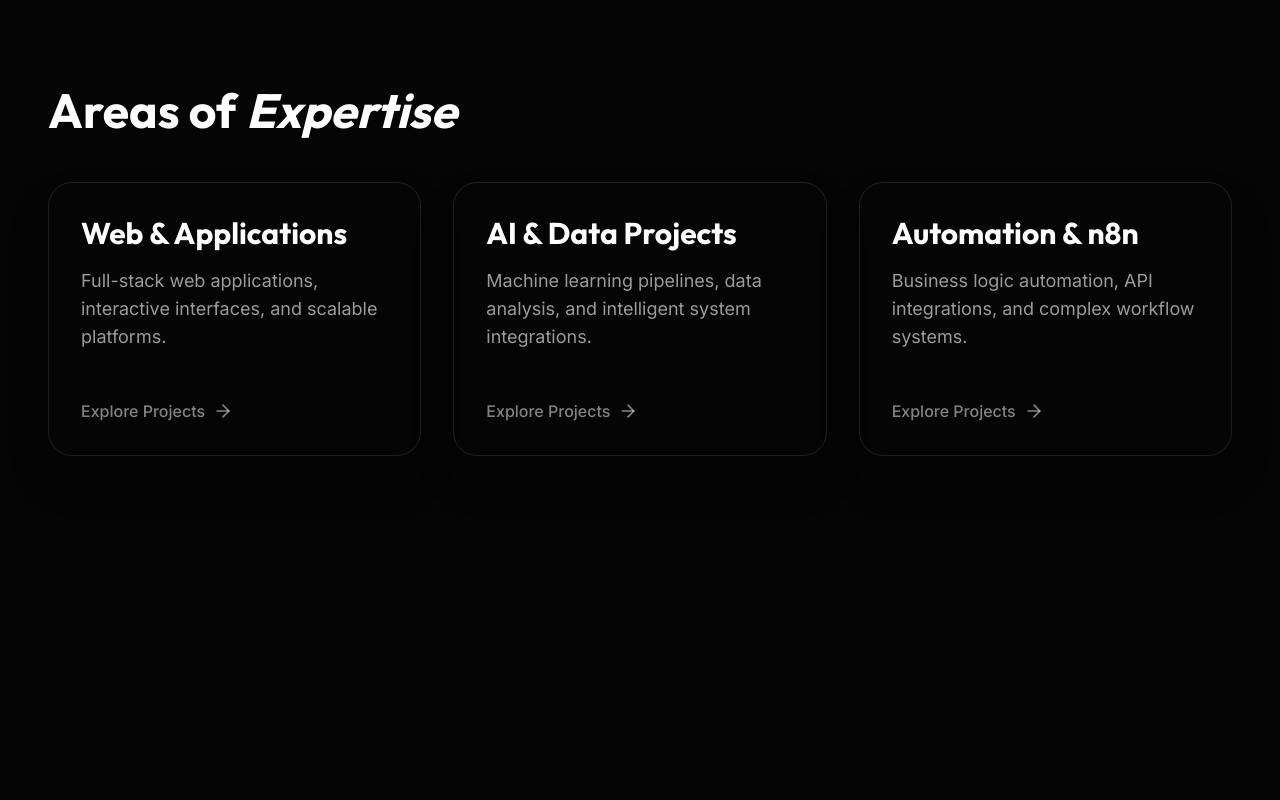
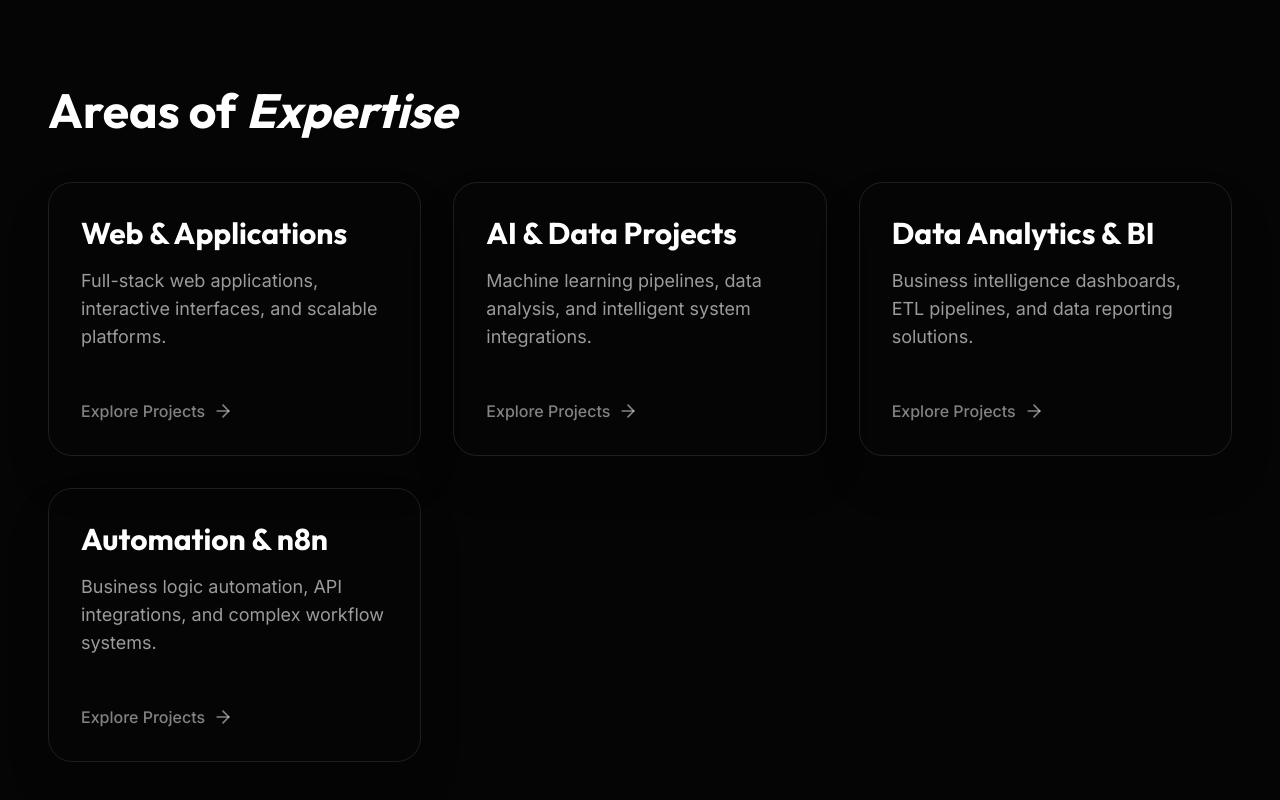
Before and after one commit to fatimaezzahrakasmi/my-portfolio, a Next.js app: page / in a window 1280 px wide. Shown: the part 1958-2758 px from the top of the page. Before the commit the page ends 2510 px from the top, so only its background shows below. Built offline with nearby package versions, Linux system fonts and the light colour scheme.

Commit message:
added new project

```diff
--- a/src/data/projects.ts
+++ b/src/data/projects.ts
@@ -4,7 +4,7 @@ export type Project = {
     description: string;
     thumbnail: string;
     techStack: string[];
-    category: "web" | "ai" | "automation";
+    category: "web" | "ai" | "data-bi" | "automation";
     demoUrl?: string;
     githubUrl?: string;
     videoUrl?: string;
@@ -107,6 +107,15 @@ export const projectsData: Project[] = [
         githubUrl: "https://github.com/fatimaezzahrakasmi/Real-Time-Digit-Recognition",
         demoUrl: "#",
     },
+    {
+        id: "crypto-financial-analytics",
+        title: "Crypto Financial Analytics Pipeline",
+        description: "An end-to-end Business Intelligence solution for cryptocurrency market analysis. Features automated ETL pipelines using SSIS, a multi-dimensional Data Warehouse in SQL Server, and an advanced Power BI dashboard utilizing complex DAX measures.",
+        thumbnail: "https://images.unsplash.com/photo-1605792657660-596af9009e82?q=80&w=2002&auto=format&fit=crop",
+        techStack: ["Power BI", "SQL Server", "SSIS", "DAX", "Data Warehousing"],
+        category: "data-bi",
+        githubUrl: "https://github.com/fatimaezzahrakasmi/Crypto-Financial-Analytics",
+    },
 ];
 
 export const projectCategories = [
@@ -125,6 +134,13 @@ export const projectCategories = [
         border: "group-hover:border-emerald-500/50",
     },
     {
+        id: "data-bi",
+        title: "Data Analytics & BI",
+        description: "Business intelligence dashboards, ETL pipelines, and data reporting solutions.",
+        color: "from-yellow-500/20 to-amber-500/20",
+        border: "group-hover:border-yellow-500/50",
+    },
+    {
         id: "automation",
         title: "Automation & n8n",
         description: "Business logic automation, API integrations, and complex workflow systems.",
```
